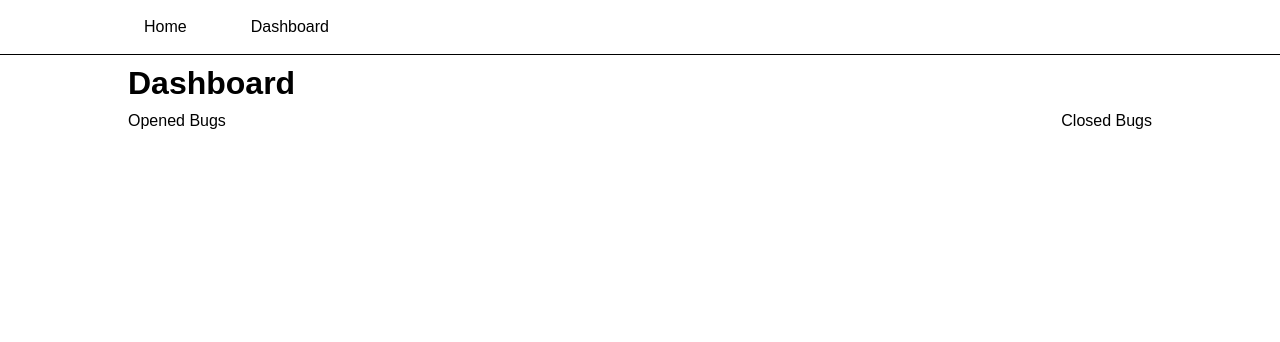
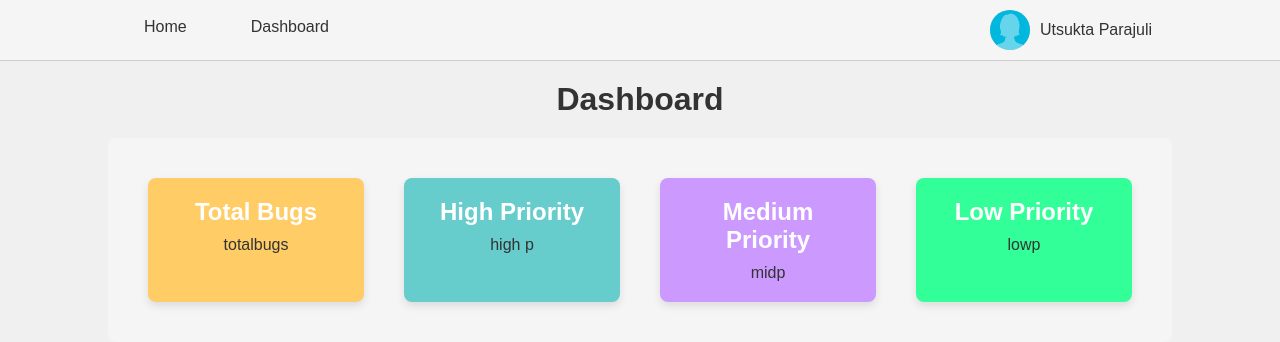
Before and after one commit to utsukta1/bug-Tracker, a React (Vite) app: page /dashboard in a window 1280 px wide. Shown: the top 342 px of the page. Built offline with nearby package versions, Linux system fonts and the light colour scheme.

Commit message:
Icons addition

```diff
--- a/package.json
+++ b/package.json
@@ -12,6 +12,7 @@
   "dependencies": {
     "react": "^18.2.0",
     "react-dom": "^18.2.0",
+    "react-icons": "^4.12.0",
     "react-router-dom": "^6.20.1"
   },
   "devDependencies": {
--- a/src/App.jsx
+++ b/src/App.jsx
@@ -10,6 +10,7 @@ import Dashboard from './views/Dashboard'
 
 function App() {
   const [count, setCount] = useState(0)
+
 
   return (
     <>
--- a/src/views/AddForm/index.css
+++ b/src/views/AddForm/index.css
@@ -14,6 +14,8 @@
     display: flex;
     flex-direction: column;
     gap: 10px;
+    padding-bottom: 20px;
+
 }
 
 
--- a/src/views/Bug/index.jsx
+++ b/src/views/Bug/index.jsx
@@ -1,6 +1,7 @@
 import React from "react";
 import Button from "../button";
 import "./index.css";
+import { RiDeleteBin6Line, RiEdit2Line } from "react-icons/ri";
 
 function Bug(props) {
     const { bug, deleteBug, editItem } = props;
@@ -14,8 +15,11 @@ function Bug(props) {
             <td>{bug.status}</td>
             <td>
                 <div className="btns">
-                    <Button onClick={() => { if (window.confirm("Delete the Item?")) deleteBug(bug.id) }} title="Delete" />
-                    <Button onClick={() => editItem(bug.id)} title="Edit" />
+                    {/* <Button onClick={() => { if (window.confirm("Delete the Item?")) deleteBug(bug.id) }} title="Delete" />
+                    <Button onClick={() => editItem(bug.id)} title="Edit" /> */}
+                    <RiDeleteBin6Line onClick={() => { if (window.confirm("Delete the Item?")) deleteBug(bug.id) }} title="Delete" />
+                    <RiEdit2Line onClick={() => editItem(bug.id)} title="Edit" />
+
                 </div>
             </td>
         </tr>
--- a/src/views/BugList/index.css
+++ b/src/views/BugList/index.css
@@ -3,44 +3,51 @@
     flex-direction: column;
     justify-content: space-between;
 
-
-
     .aside {
         display: flex;
         flex-direction: row;
+
+
         /* gap: 2rem; */
 
         .as {
             display: flex;
 
 
-            flex-grow: 1;
+            /* flex-grow: 1; */
             background-color: #F9F5F6;
             color: black;
             height: 100vh;
         }
 
 
+        .container {
 
-
-        .container {
-            /* flex-basis: 100%; */
             width: 80%;
             margin: 0 auto;
+            margin-top: 20px;
 
 
             .category-table {
                 width: 100%;
 
                 border-collapse: collapse;
-                /* width: 120vh; */
-                /* font-family: Arial, Helvetica, sans-serif; */
+
                 margin-top: 30px;
+                padding: 20px;
+                background-color: white;
+                box-shadow: 0 0 10px rgba(0, 0, 0, 0.1);
+                border-radius: 8px;
+
             }
+
+
+
 
             .category-table td,
             th {
-                border: 1px solid #ddd;
+                border: none;
+                border-bottom: 1px solid #ddd;
                 padding: 20px;
             }
 
@@ -51,27 +58,52 @@
                 background-color: #D2E9E9;
                 color: black;
 
+
             }
 
             .category-table tr:nth-child(even) {
                 background-color: #F8F6F4
             }
 
+
             .category-table tr:hover {
                 background-color: #ddd;
             }
 
+            .category-table th:nth-child(6),
+            .category-table td:nth-child(6) {
+                width: 80px;
+
+            }
+
             .btn {
-                width: 100%;
-
                 display: flex;
                 justify-content: space-between;
-                margin-top: 30px;
-
-
+                align-items: center;
+                margin-bottom: 20px;
 
             }
         }
 
+        .nobugs {
+            display: flex;
+            justify-content: center;
+            align-items: center;
+            height: 70vh;
+            /* Adjust height as needed */
+            background-color: #f5f5f5;
+            /* Light gray background */
+            border-radius: 8px;
+            box-shadow: 0 4px 8px rgba(0, 0, 0, 0.1);
+            /* Shadow effect */
+        }
+
+        .nobugs p {
+            font-size: 20px;
+            color: #888;
+            /* Text color */
+        }
+
+
     }
 }
--- a/src/views/BugList/index.jsx
+++ b/src/views/BugList/index.jsx
@@ -96,7 +96,7 @@ function BugList() {
         if (!searchData) {
             return bugData;
         }
-        const searchedBugs = bugData.filter((bug) => bug.project.toLowerCase().includes(searchData) || bug.title.toLowerCase().includes(searchData));
+        const searchedBugs = bugData.filter((bug) => bug.project.toLowerCase().includes(searchData) || bug.title.toLowerCase().includes(searchData) || bug.desc.toLowerCase().includes(searchData));
         return searchedBugs;
 
         // return console.log("Filter bhayo")
@@ -116,6 +116,9 @@ function BugList() {
     const bugToEdit = useMemo(() => {
         return bugData.find((bug) => bug.id === editIndex)
     }, [bugData, editIndex]);
+
+    // const totalBugs = bugData.length;
+    // console.log("Buglist", totalBugs);
 
     return (
         <>
@@ -165,7 +168,8 @@ function BugList() {
                                 </tbody>
                             </table>
                         ) : (
-                            <p>No Bugs!</p>
+                            <div className="nobugs"><p>Woohoo!! No Bugs!</p></div>
+
                         )}
                     </div>
                 </div>
--- a/src/views/Dashboard/index.css
+++ b/src/views/Dashboard/index.css
@@ -1,14 +1,68 @@
+body {
+
+    background-color: #f0f0f0;
+}
+
+.dashboard-title {
+    text-align: center;
+    margin-bottom: 20px;
+    margin-top: 20px;
+}
+
+.dashboard-title h1 {
+    font-size: 32px;
+    color: #333;
+}
+
 .dashboard-bugs {
     display: flex;
-    justify-content: space-between;
+    justify-content: space-around;
+    background-color: #f5f5f5;
+    padding: 20px;
+    border-radius: 8px;
     width: 80%;
     margin: 0 auto;
 }
 
-.dashboard-title {
-    width: 80%;
-    margin: 0 auto;
-    margin-top: 10px;
+
+
+.card {
+    width: 300px;
+    padding: 20px;
+    margin: 20px;
+    border-radius: 8px;
+    box-shadow: 0 4px 8px rgba(0, 0, 0, 0.1);
+    text-align: center;
+    transition: transform 0.3s ease-in-out;
+}
+
+.card:hover {
+    transform: translateY(-5px);
+}
+
+.card:nth-child(1) {
+    background-color: #ffcc66;
+}
+
+.card:nth-child(2) {
+    background-color: #66cccc;
+}
+
+.card:nth-child(3) {
+    background-color: #cc99ff;
+}
+
+
+.card:nth-child(4) {
+    background-color: #33FF99;
+}
+
+.card-title {
+    font-size: 24px;
     margin-bottom: 10px;
+    color: #fff;
+}
 
+.card-content {
+    color: #333;
 }
--- a/src/views/Dashboard/index.jsx
+++ b/src/views/Dashboard/index.jsx
@@ -1,16 +1,41 @@
 import Nav from "../Navbar";
 import React from "react";
 import "./index.css"
+// import { useLocation } from "react-router-dom";
 
 function Dashboard() {
+
     return (
         <>
             <Nav />
             <div className="dashboard-title"><h1>Dashboard</h1></div>
 
             <div className="dashboard-bugs">
-                <div>Opened Bugs</div>
-                <div>Closed Bugs</div>
+                <div className="card">
+                    <h2 className="card-title">Total Bugs</h2>
+                    <p className="card-content">
+                        totalbugs
+                    </p>
+                </div>
+
+                <div className="card">
+                    <h2 className="card-title">High Priority</h2>
+                    <p className="card-content">
+                        high p
+                    </p>
+                </div>
+                <div className="card">
+                    <h2 className="card-title">Medium Priority</h2>
+                    <p className="card-content">
+                        midp
+                    </p>
+                </div>
+                <div className="card">
+                    <h2 className="card-title">Low Priority</h2>
+                    <p className="card-content">
+                        lowp
+                    </p>
+                </div>
             </div>
         </>
     )
--- a/src/views/Filter/index.css
+++ b/src/views/Filter/index.css
@@ -5,13 +5,18 @@
 }
 
 .filter-options select {
+
     padding: 10px;
+    font-size: 16px;
     border: 1px solid #ccc;
-    border-radius: 4px;
-    font-size: 16px;
+    border-radius: 6px;
+    background-color: #f9f9f9;
+    color: #333;
+    outline: none;
 }
 
 .filter-options option {
     background-color: white;
     color: black;
+
 }
--- a/src/views/Navbar/index.css
+++ b/src/views/Navbar/index.css
@@ -1,31 +1,69 @@
 .nav {
-
-    background-color: white;
-    border-bottom: 1px solid black;
-    width: 100%;
-    color: black;
+    background-color: #f5f5f5;
     padding-top: 10px;
     padding-bottom: 10px;
+    border-bottom: 1px solid #ccc;
+
+
+}
+
+.nav-align {
+    background-color: #f5f5f5;
+    display: flex;
+    width: 80%;
+    margin: 0 auto;
+    justify-content: space-between;
+
+}
 
 .nav-btns {
-        width: 80%;
-        margin: 0 auto;
 
     display: flex;
     gap: 2rem;
 }
 
+
+
+
+
 .nav-btns a {
     text-decoration: none;
-        color: black;
+    color: #333;
     padding: 8px 16px;
-        border-radius: 5px;
+    border-radius: 4px;
+    transition: background-color 0.3s ease;
 }
 
-
 .nav-btns a:hover {
-        background-color: #555;
-        color: white;
+    background-color: #ddd;
 }
 
+.account {
+    display: flex;
+    align-items: center;
+
 }
+
+.account-pic {
+    width: 40px;
+    height: 40px;
+    border-radius: 50%;
+    background-color: #ccc;
+    /* Placeholder color */
+    display: flex;
+    justify-content: center;
+    align-items: center;
+    margin-right: 10px;
+    font-weight: bold;
+    color: white;
+
+    img {
+        border-radius: 50%;
+    }
+}
+
+.account-name {
+    font-size: 16px;
+    /* font-weight: bold; */
+    color: #333;
+}
--- a/src/views/Navbar/index.jsx
+++ b/src/views/Navbar/index.jsx
@@ -1,16 +1,32 @@
 import React from "react";
 import "./index.css";
 import { Link } from "react-router-dom";
+import profpic from "../../assets/profpic.png";
+
 
 function Nav() {
+
     return (
         <>
             <div className="nav">
-                <div className="nav-btns">
-                    <Link to="/">Home</Link>
-                    <Link to="/dashboard">Dashboard</Link>
+                <div className="nav-align">
+                    <div className="nav-btns">
+                        <Link to="/">Home</Link>
+                        <Link to={{ pathname: "/dashboard" }}>Dashboard</Link>
+
+
+                    </div>
+                    <div className="account">
+                        <div className="account-pic">
+                            <img src={profpic} alt="img" width="100%" height="100%" />
+                        </div>
+                        <div className="account-name">
+                            Utsukta Parajuli
+                        </div>
+                    </div>
                 </div>
-            </div>
+
+            </div >
         </>
     );
 }
--- a/src/views/button/index.css
+++ b/src/views/button/index.css
@@ -9,7 +9,6 @@
 }
 
 .modal {
-
 
     position: fixed;
     z-index: 1;
@@ -24,7 +23,9 @@
 
 .modal-content {
     background-color: #fefefe;
-    margin: 10% auto;
+    margin: auto;
+    /* Center horizontally */
+    margin-top: 7%;
     padding: 20px;
     border: 1px solid #888;
     width: 80%;
```
Also changed, not shown: src/assets/profpic.png (added), 1 other file (tests, documents, lock files or other folders). Lines whose indentation alone changed are shown as unchanged.
